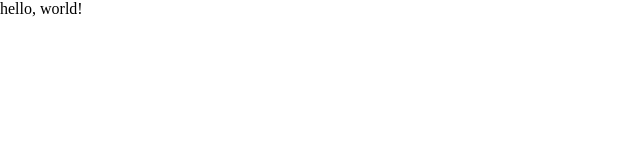
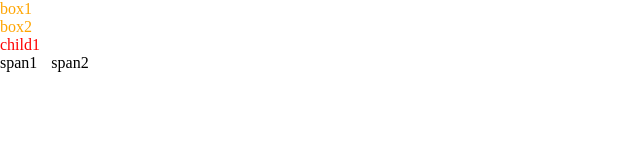
Before and after one commit to ds918/css, a website: page src/index.html in a window 1280 px wide. Shown: the whole page, without its empty margins (0-640 px from the left). Drawn offline with Linux system fonts and the light colour scheme.

Commit message:
style: add style log

```diff
--- a/package.json
+++ b/package.json
@@ -8,5 +8,6 @@
   },
   "devDependencies": {
     "lite-server": "^2.6.1"
-  }
+  },
+  "dependencies": {}
 }
--- a/src/index.css
+++ b/src/index.css
@@ -5,3 +5,24 @@
     padding: 0;
     box-sizing: border-box;
 }
+
+div[data-id^="one" i] {
+    color: orange;
+}
+
+:first-child {
+    /* background-color: rgb(209, 165, 165); */
+}
+
+.box3 *:only-child {
+    color: red;
+}
+
+/* 伪类选择器, 获取文档的根结点 */
+:root {
+    /* background-color: orange; */
+}
+
+span:first-of-type {
+    margin-right: 10px;
+}
--- a/src/index.html
+++ b/src/index.html
@@ -8,8 +8,14 @@
     <link rel="stylesheet" href="./index.css">
 </head>
 <body>
-    <div>
-        hello, world!
+    <div class="box1" data-id="one-two-1">box1</div>
+    <div class="box2" data-id="One-two-123-1">box2</div>
+    <div class="box3">
+        <div>child1</div>
+        <!-- <div>child2</div> -->
+        <!-- <div>child3</div> -->
     </div>
+    <span>span1</span>
+    <span>span2</span>
 </body>
 </html>
```
Also changed, not shown: README.md.
